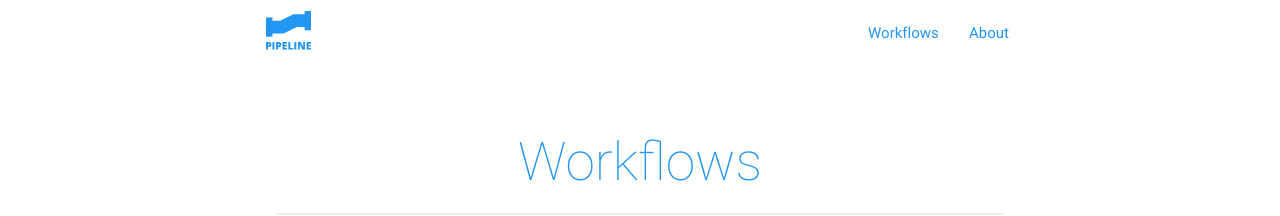
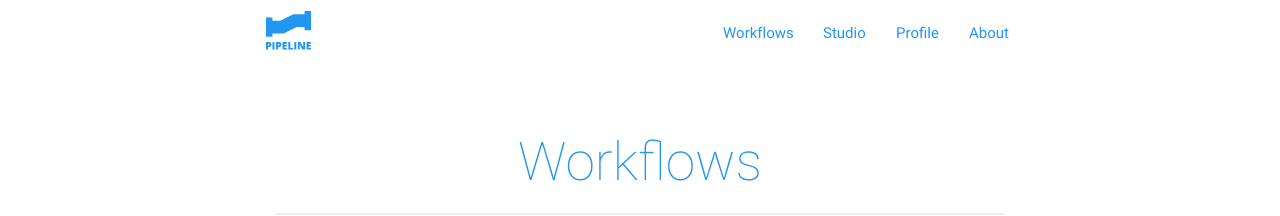
Before and after one commit to dmd-program/pipeline, a Jekyll site: the page built from index.html, in a window 1280 px wide. Shown: the top 216 px of the page. Built offline with Jekyll 4.4.1, drawn with Linux system fonts in a browser that asks for light colours; the list of posts is cut into pages by our own code.

Commit message:
added stuff

```diff
--- a/_includes/header.html
+++ b/_includes/header.html
@@ -2,6 +2,8 @@
 <nav class="white blue-text z-depth-0">
     <ul id="slide-out" class="side-nav">
         <li><a href="{{ site.baseurl }}/" class="blue-text">Workflows</a></li>
+        <li><a href="{{ "/studio" | prepend: site.baseurl }}" class="blue-text">Studio</a></li>
+        <li><a href="{{ "/profile" | prepend: site.baseurl }}" class="blue-text">Profile</a></li>
         <li><a href="{{ "/about" | prepend: site.baseurl }}" class="blue-text">About</a></li>
         <!-- <li><a href="{{ "/posts" | prepend: site.baseurl }}" class="blue-text">Posts</a></li>
         <li><a href="{{ "/feed.xml" | prepend: site.baseurl }}" class="blue-text">Feed</a></li> -->
@@ -10,6 +12,8 @@
         <a class="brand-logo" href="{{ site.baseurl }}/" class="blue-text"> {% include pipeline-logo-svg.html %}</a>
         <ul class="right hide-on-med-and-down">
              <li><a href="{{ site.baseurl }}/" class="blue-text">Workflows</a></li>
+             <li><a href="{{ "/studio" | prepend: site.baseurl }}" class="blue-text">Studio</a></li>
+              <li><a href="{{ "/profile" | prepend: site.baseurl }}" class="blue-text">Profile</a></li>
              <li><a href="{{ "/about" | prepend: site.baseurl }}" class="blue-text">About</a></li>
            <!--  <li><a href="{{ "/posts" | prepend: site.baseurl }}" class="blue-text">Posts</a></li>
             <li><a href="{{ "/feed.xml" | prepend: site.baseurl }}" class="blue-text">Feed</a></li> -->
--- /dev/null
+++ b/profile.html
@@ -0,0 +1,5 @@
+---
+layout: page
+title: profile
+---
+<div class="profile"></div>
```
Also changed, not shown: studio.html (added, +8 -0 lines).
